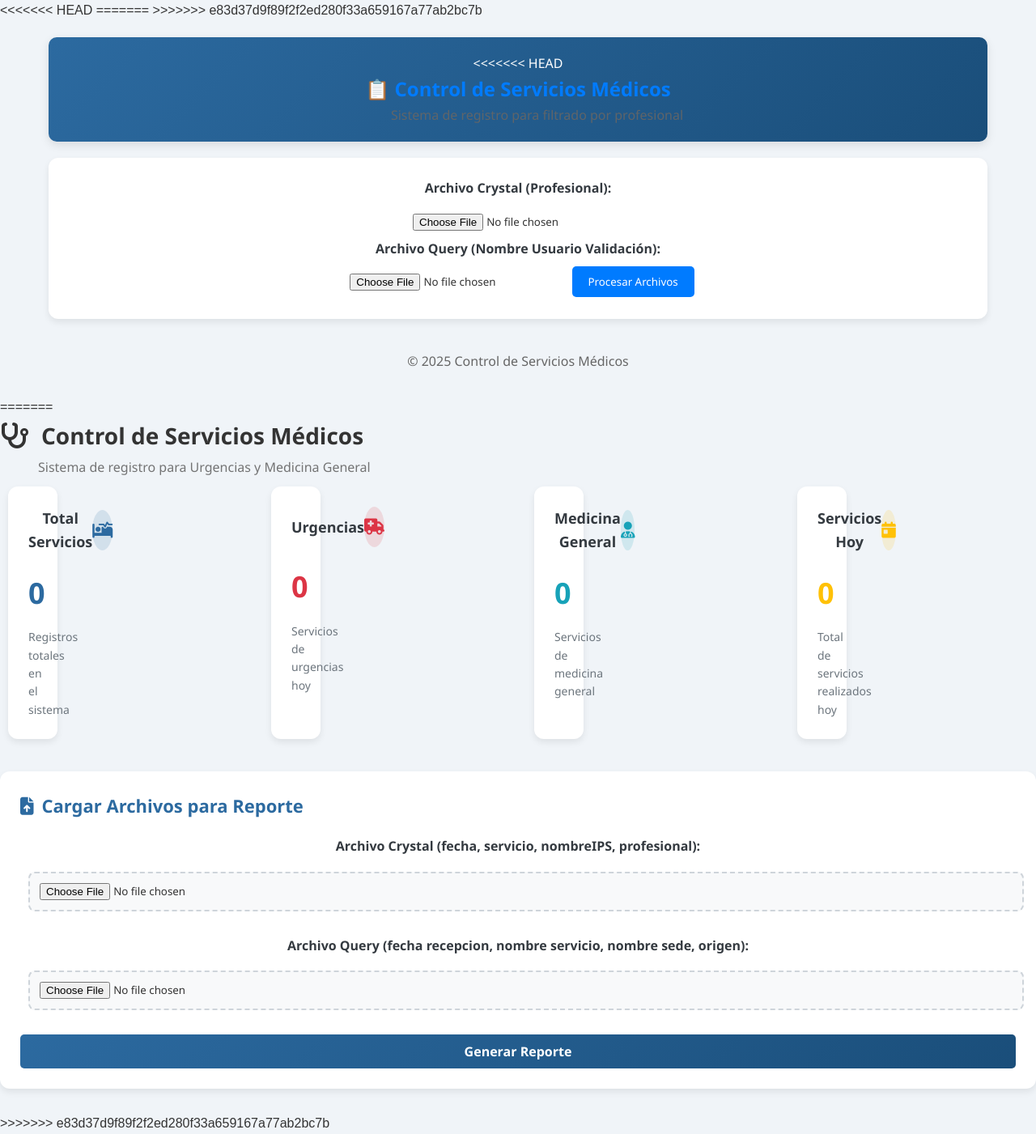
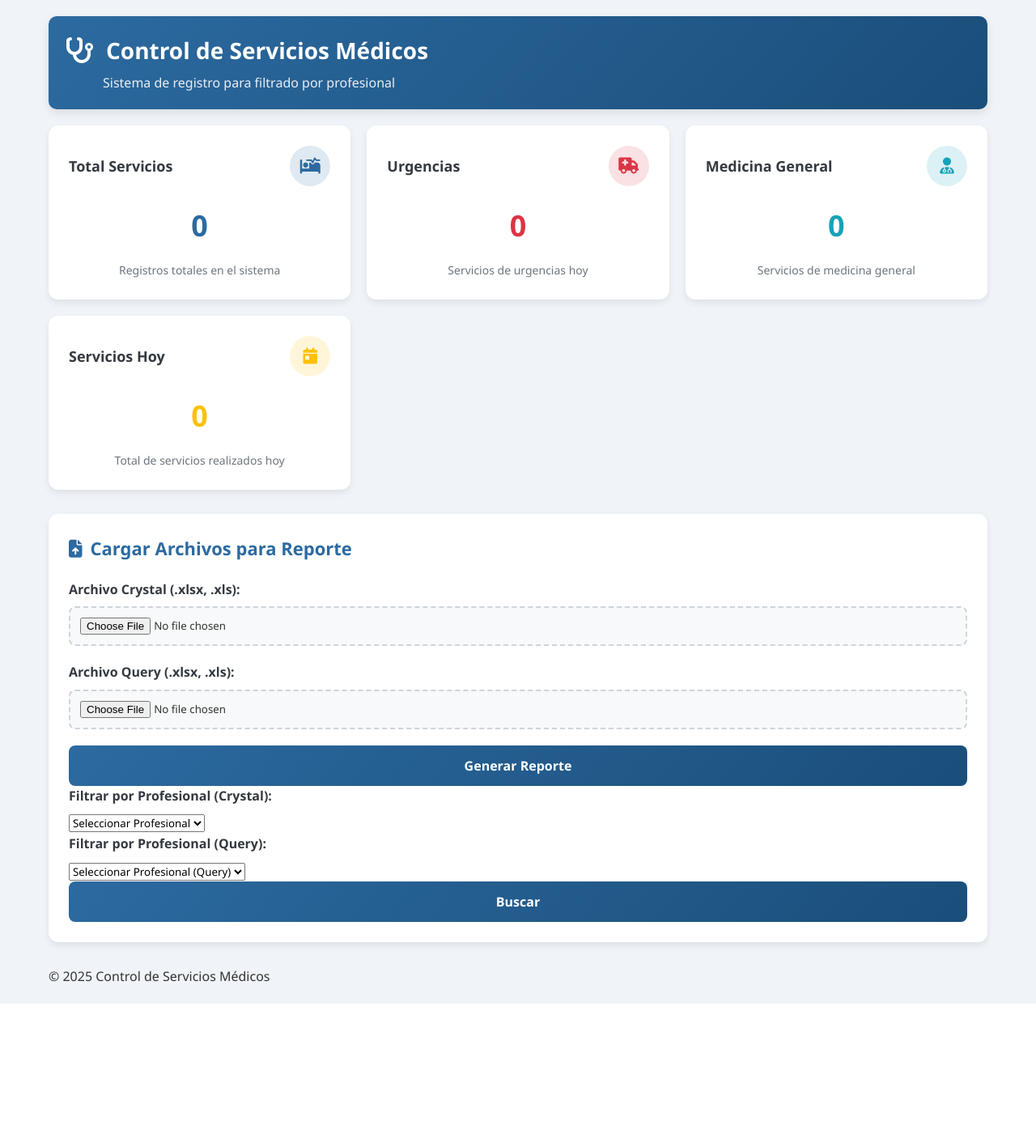
Before and after one commit to Gobo-AndresH/servicios_medicos, a Flask app: page / in a window 1280 px wide. Shown: the whole page at 81% size. After the commit the page ends 1240 px from the top, so only its background shows below. Run offline with Flask 3, Linux system fonts and the light colour scheme.

Commit message:
Update index.html

```diff
--- a/templates/index.html
+++ b/templates/index.html
@@ -3,91 +3,26 @@
 <head>
     <meta charset="UTF-8">
     <meta name="viewport" content="width=device-width, initial-scale=1.0">
-<<<<<<< HEAD
     <meta name="theme-color" content="#007bff">
-    <link rel="manifest" href="/manifest.json">
+    <link rel="manifest" href="/static/manifest.json">
     <link rel="apple-touch-icon" href="/static/icon-192.png">
     <link rel="icon" href="/static/favicon.ico">
     <title>Control de Servicios Médicos</title>
-    <link rel="stylesheet" href="/static/style.css">
-    <link rel="stylesheet" href="https://cdnjs.cloudflare.com/ajax/libs/font-awesome/6.4.0/css/all.min.css">
-=======
-    <title>Control de Servicios Médicos</title>
     <link rel="stylesheet" href="/static/css/styles.css">
     <link rel="stylesheet" href="https://cdnjs.cloudflare.com/ajax/libs/font-awesome/6.4.0/css/all.min.css">
-    <link rel="manifest" href="/static/manifest.json">
->>>>>>> e83d37d9f89f2f2ed280f33a659167a77ab2bc7b
 </head>
 <body>
     <div class="container">
         <header>
-<<<<<<< HEAD
-            <div class="logo">📋 Control de Servicios Médicos</div>
-            <div class="subtitle">Sistema de registro para filtrado por profesional</div>
-        </header>
-        <main>
-            <div class="upload-section">
-                <label for="file1-input">Archivo Crystal (Profesional):</label>
-                <input type="file" id="file1-input" name="file1" accept=".xlsx,.xls" required>
-                <label for="file2-input">Archivo Query (Nombre Usuario Validación):</label>
-                <input type="file" id="file2-input" name="file2" accept=".xlsx,.xls" required>
-                <button id="process-button">Procesar Archivos</button>
-            </div>
-            <div id="loading" style="display: none; text-align: center; padding: 10px;">
-                <i class="fas fa-spinner fa-spin"></i> Procesando archivos...
-            </div>
-            <div id="result" style="display: none;">
-                <div class="filter-section">
-                    <label for="professional-filter">Filtrar por Profesional (Crystal):</label>
-                    <select id="professional-filter">
-                        <option value="">Seleccionar Profesional</option>
-                    </select>
-                    <label for="user-filter">Filtrar por Profesional (Query):</label>
-                    <select id="user-filter">
-                        <option value="">Seleccionar Profesional (Query)</option>
-                    </select>
-                    <button id="search-button">Buscar</button>
-                </div>
-                <div class="totals-group">
-                    <div class="card">
-                        <h3>Total Servicios Crystal</h3>
-                        <p class="count" id="total-services-crystal">0</p>
-                    </div>
-                    <div class="card">
-                        <h3>Total Servicios Query</h3>
-                        <p class="count" id="total-services-query">0</p>
-                    </div>
-                </div>
-                <div class="counts-group">
-                    <div class="card">
-                        <h3>Cantidad de Profesionales</h3>
-                        <p class="count" id="num-professionals">0</p>
-                    </div>
-                    <div class="card">
-                        <h3>Cantidad de Usuarios Validación</h3>
-                        <p class="count" id="num-users">0</p>
-                    </div>
-                </div>
-                <div id="global-data"></div>
-                <div id="person-data" class="tab-content" style="display: none;"></div>
-            </div>
-        </main>
-        <footer>
-            <p>© 2025 Control de Servicios Médicos</p>
-        </footer>
-    </div>
-=======
             <h1><i class="fas fa-stethoscope"></i> Control de Servicios Médicos</h1>
-            <p class="subtitle">Sistema de registro para Urgencias y Medicina General</p>
+            <p class="subtitle">Sistema de registro para filtrado por profesional</p>
         </header>
 
         <div class="dashboard">
             <div class="card">
                 <div class="card-header">
                     <div class="card-title">Total Servicios</div>
-                    <div class="icon icon-total">
-                        <i class="fas fa-procedures"></i>
-                    </div>
+                    <div class="icon icon-total"><i class="fas fa-procedures"></i></div>
                 </div>
                 <div class="value value-total">0</div>
                 <div class="card-footer">Registros totales en el sistema</div>
@@ -96,9 +31,7 @@
             <div class="card">
                 <div class="card-header">
                     <div class="card-title">Urgencias</div>
-                    <div class="icon icon-urgencias">
-                        <i class="fas fa-ambulance"></i>
-                    </div>
+                    <div class="icon icon-urgencias"><i class="fas fa-ambulance"></i></div>
                 </div>
                 <div class="value value-urgencias">0</div>
                 <div class="card-footer">Servicios de urgencias hoy</div>
@@ -107,9 +40,7 @@
             <div class="card">
                 <div class="card-header">
                     <div class="card-title">Medicina General</div>
-                    <div class="icon icon-general">
-                        <i class="fas fa-user-md"></i>
-                    </div>
+                    <div class="icon icon-general"><i class="fas fa-user-md"></i></div>
                 </div>
                 <div class="value value-general">0</div>
                 <div class="card-footer">Servicios de medicina general</div>
@@ -118,9 +49,7 @@
             <div class="card">
                 <div class="card-header">
                     <div class="card-title">Servicios Hoy</div>
-                    <div class="icon icon-today">
-                        <i class="fas fa-calendar-day"></i>
-                    </div>
+                    <div class="icon icon-today"><i class="fas fa-calendar-day"></i></div>
                 </div>
                 <div class="value value-today">0</div>
                 <div class="card-footer">Total de servicios realizados hoy</div>
@@ -129,26 +58,39 @@
 
         <div class="upload-section">
             <h2 class="section-title"><i class="fas fa-file-upload"></i> Cargar Archivos para Reporte</h2>
-
             <form id="uploadForm">
                 <div class="form-group">
-                    <label for="crystalFile">Archivo Crystal (fecha, servicio, nombreIPS, profesional):</label>
-                    <input type="file" class="file-input" id="crystalFile" name="crystal_file" accept=".csv,.xlsx,.xls" required>
+                    <label for="crystalFile">Archivo Crystal (.xlsx, .xls):</label>
+                    <input type="file" class="file-input" id="crystalFile" name="crystal_file" accept=".xlsx,.xls" required>
                 </div>
-
                 <div class="form-group">
-                    <label for="queryFile">Archivo Query (fecha recepcion, nombre servicio, nombre sede, origen):</label>
-                    <input type="file" class="file-input" id="queryFile" name="query_file" accept=".csv,.xlsx,.xls" required>
+                    <label for="queryFile">Archivo Query (.xlsx, .xls):</label>
+                    <input type="file" class="file-input" id="queryFile" name="query_file" accept=".xlsx,.xls" required>
                 </div>
-
                 <button type="submit" class="btn">Generar Reporte</button>
             </form>
 
+            <div class="filter-section">
+                <label for="professional-filter">Filtrar por Profesional (Crystal):</label>
+                <select id="professional-filter">
+                    <option value="">Seleccionar Profesional</option>
+                </select>
+
+                <label for="user-filter">Filtrar por Profesional (Query):</label>
+                <select id="user-filter">
+                    <option value="">Seleccionar Profesional (Query)</option>
+                </select>
+                <button id="search-button" class="btn">Buscar</button>
+            </div>
+
             <div id="result" class="result"></div>
         </div>
+
+        <footer>
+            <p>© 2025 Control de Servicios Médicos</p>
+        </footer>
     </div>
 
->>>>>>> e83d37d9f89f2f2ed280f33a659167a77ab2bc7b
     <script src="/static/js/app.js"></script>
 </body>
 </html>
```
